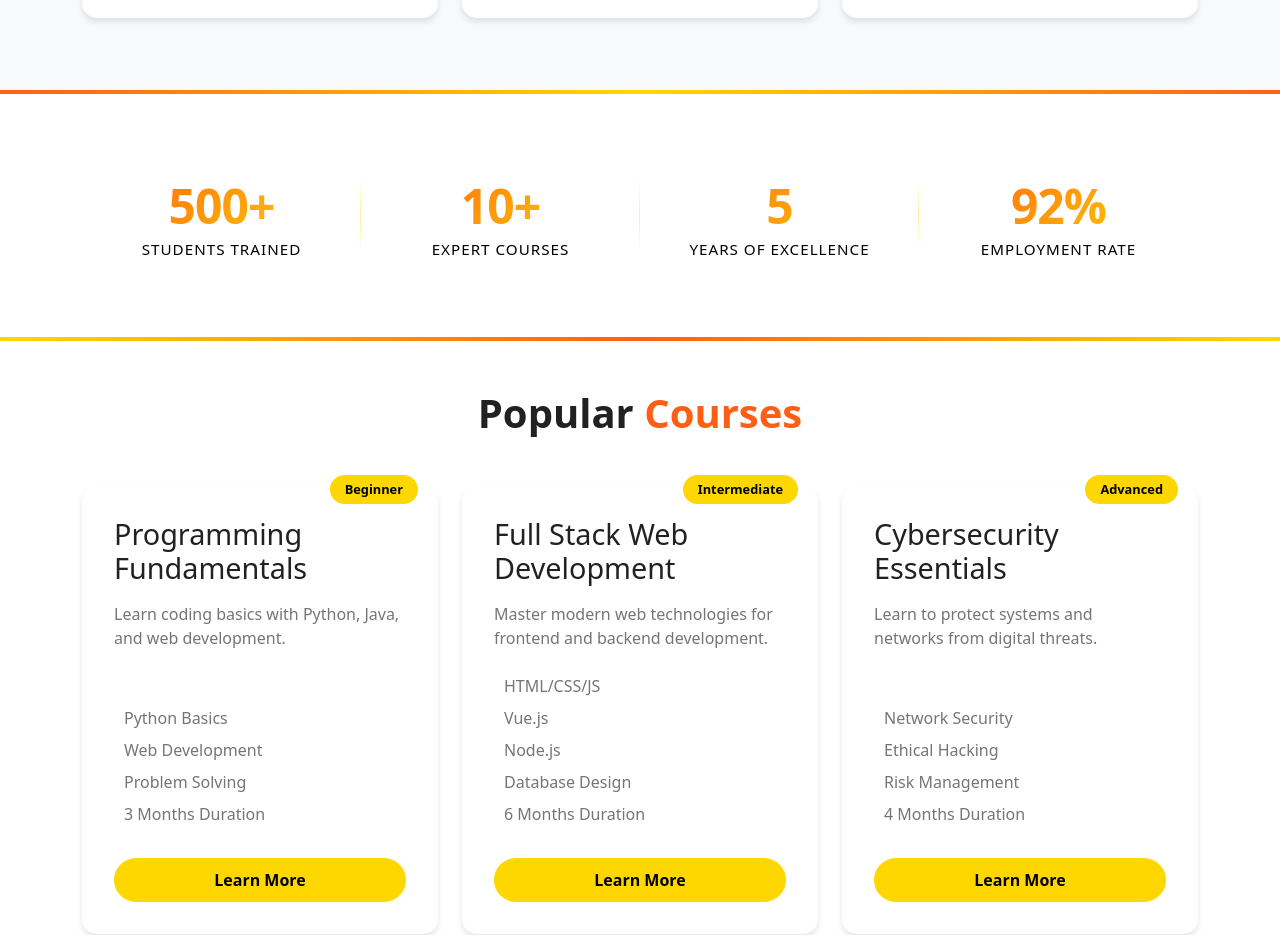
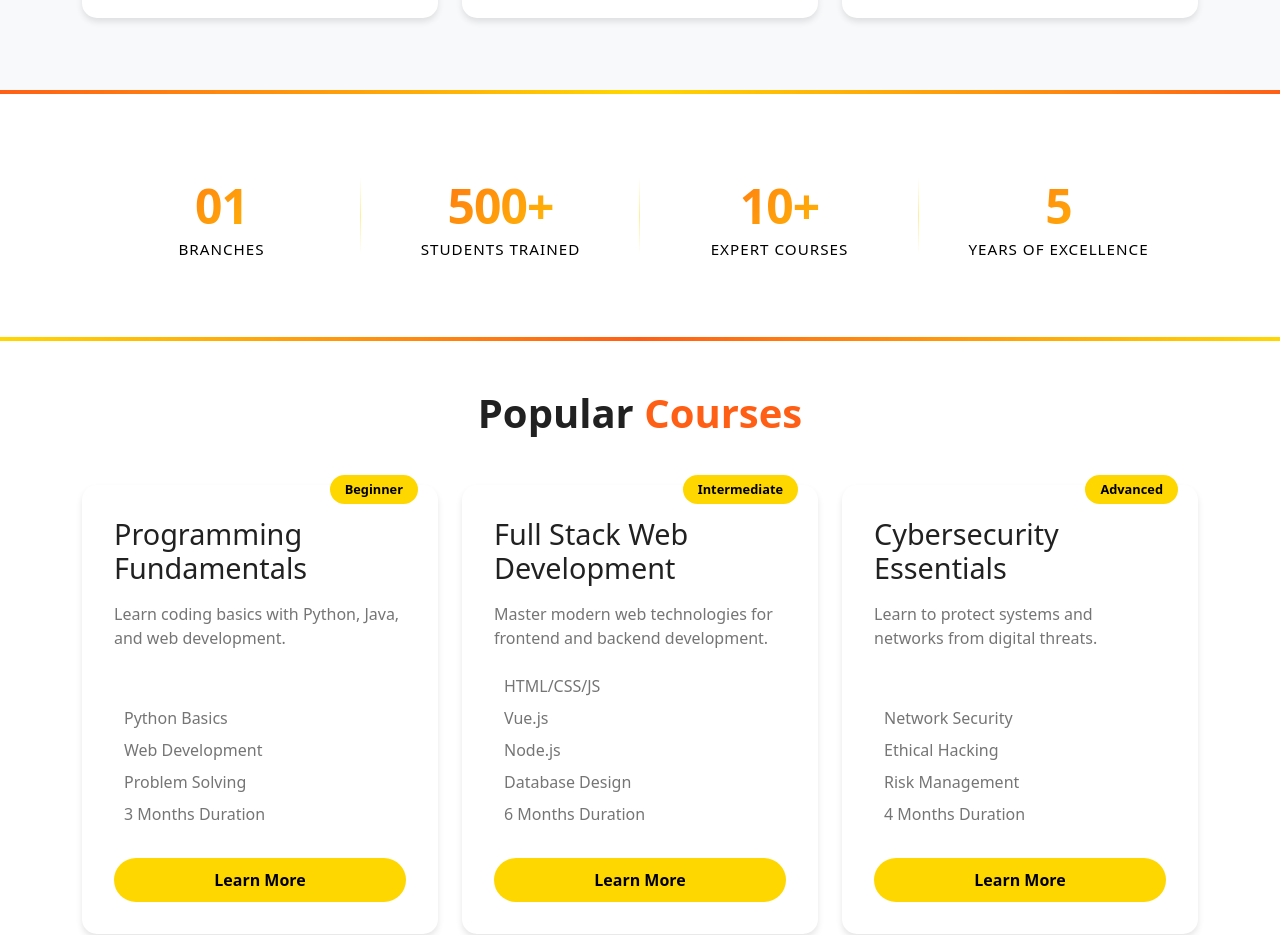
Before and after one commit to CCBE-GIT/CCIT-WEB, a Vue app: page / in a window 1280 px wide. Shown: the part 1300-2235 px from the top of the page. Built offline with nearby package versions, Linux system fonts and the light colour scheme; a web font is replaced by a local one; what webfontloader would draw is missing.

Commit message:
Update Statsbanner
add branches count

```diff
--- a/src/views/Statsbanner.vue
+++ b/src/views/Statsbanner.vue
@@ -32,6 +32,11 @@ export default {
     return {
       stats: [
         {
+          icon: 'fas fa-building',
+          value: '01',
+          label: 'Branches'
+        },
+        {
           icon: 'fas fa-user-graduate',
           value: '500+',
           label: 'Students Trained'
@@ -45,11 +50,6 @@ export default {
           icon: 'fas fa-award',
           value: '5',
           label: 'Years of Excellence'
-        },
-        {
-          icon: 'fas fa-briefcase',
-          value: '92%',
-          label: 'Employment Rate'
         }
       ]
     }
```
